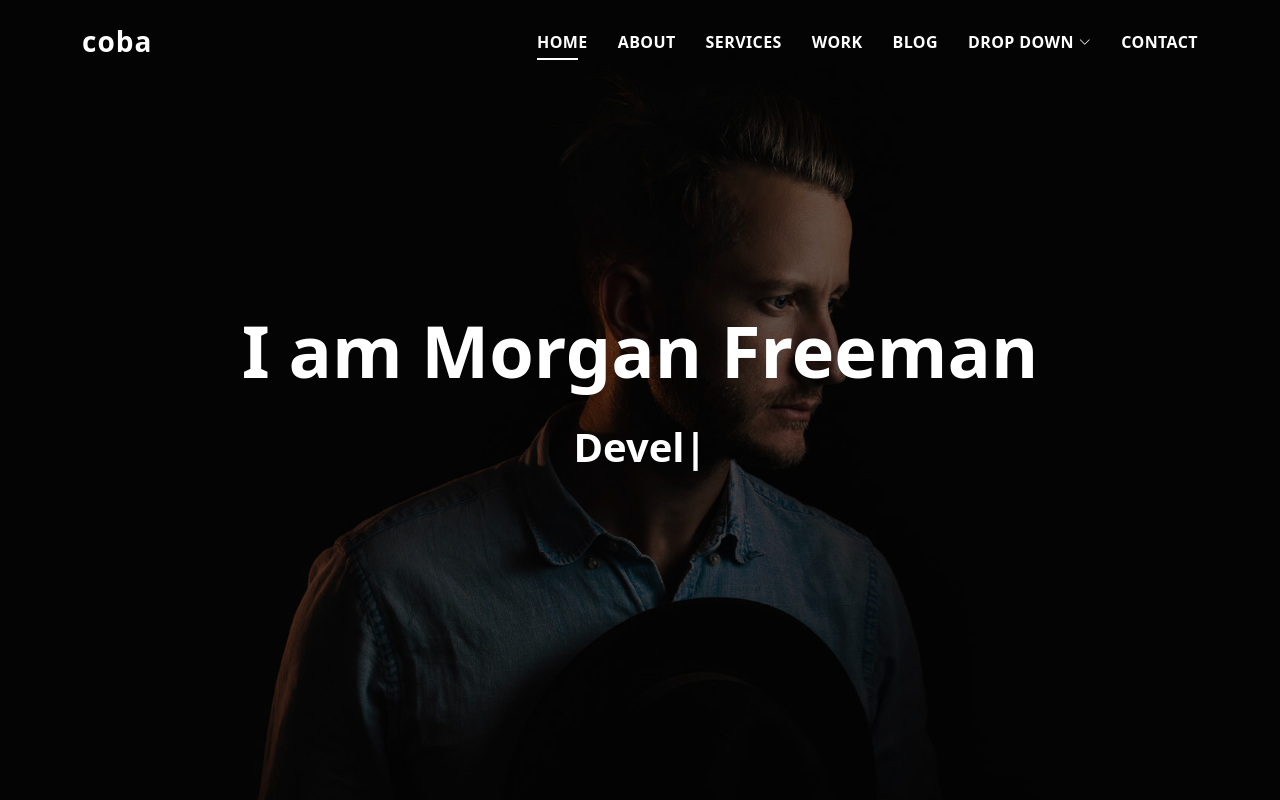
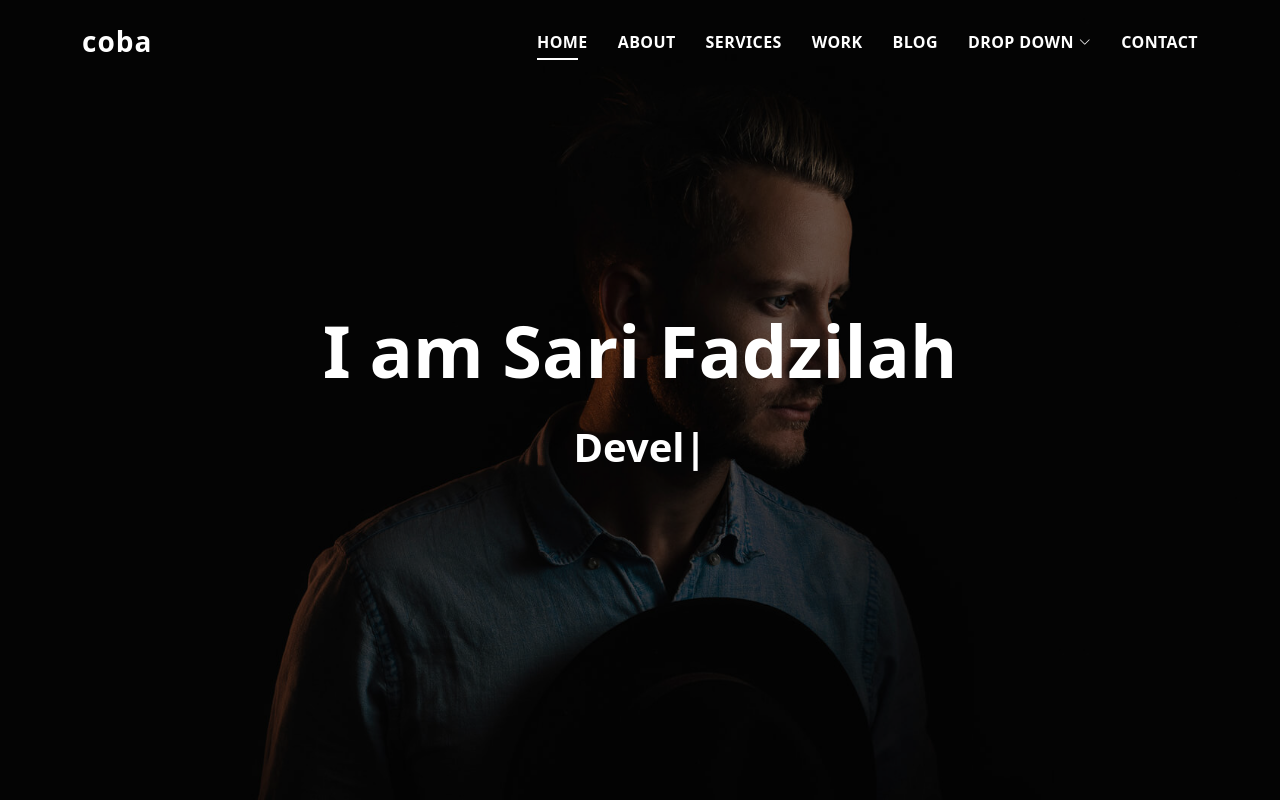
Before and after one commit to fredabbb/kesayangan.github.io, a plain HTML site: page index.html in a window 1280 px wide. Shown: the top 800 px of the page. Drawn offline with Linux system fonts and the light colour scheme.

Commit message:
Update index.html

```diff
--- a/index.html
+++ b/index.html
@@ -80,7 +80,7 @@
       <div class="table-cell">
         <div class="container">
           <!--<p class="display-6 color-d">Hello, world!</p>-->
-          <h1 class="hero-title mb-4">I am Morgan Freeman</h1>
+          <h1 class="hero-title mb-4">I am Sari Fadzilah</h1>
           <p class="hero-subtitle"><span class="typed" data-typed-items="Designer, Developer, Freelancer, Photographer"></span></p>
           <!-- <p class="pt-3"><a class="btn btn-primary btn js-scroll px-4" href="#about" role="button">Learn More</a></p> -->
         </div>
```
